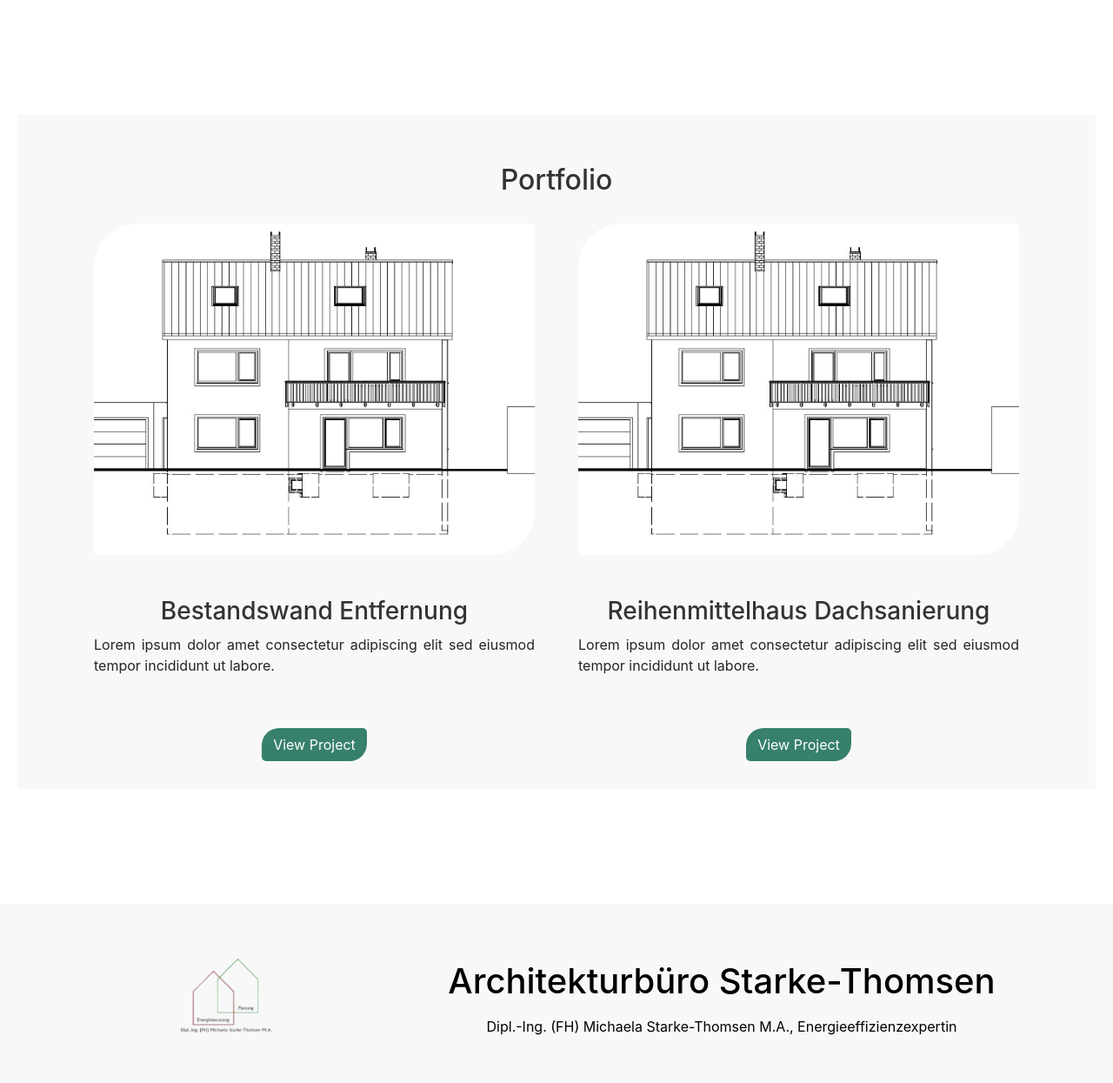
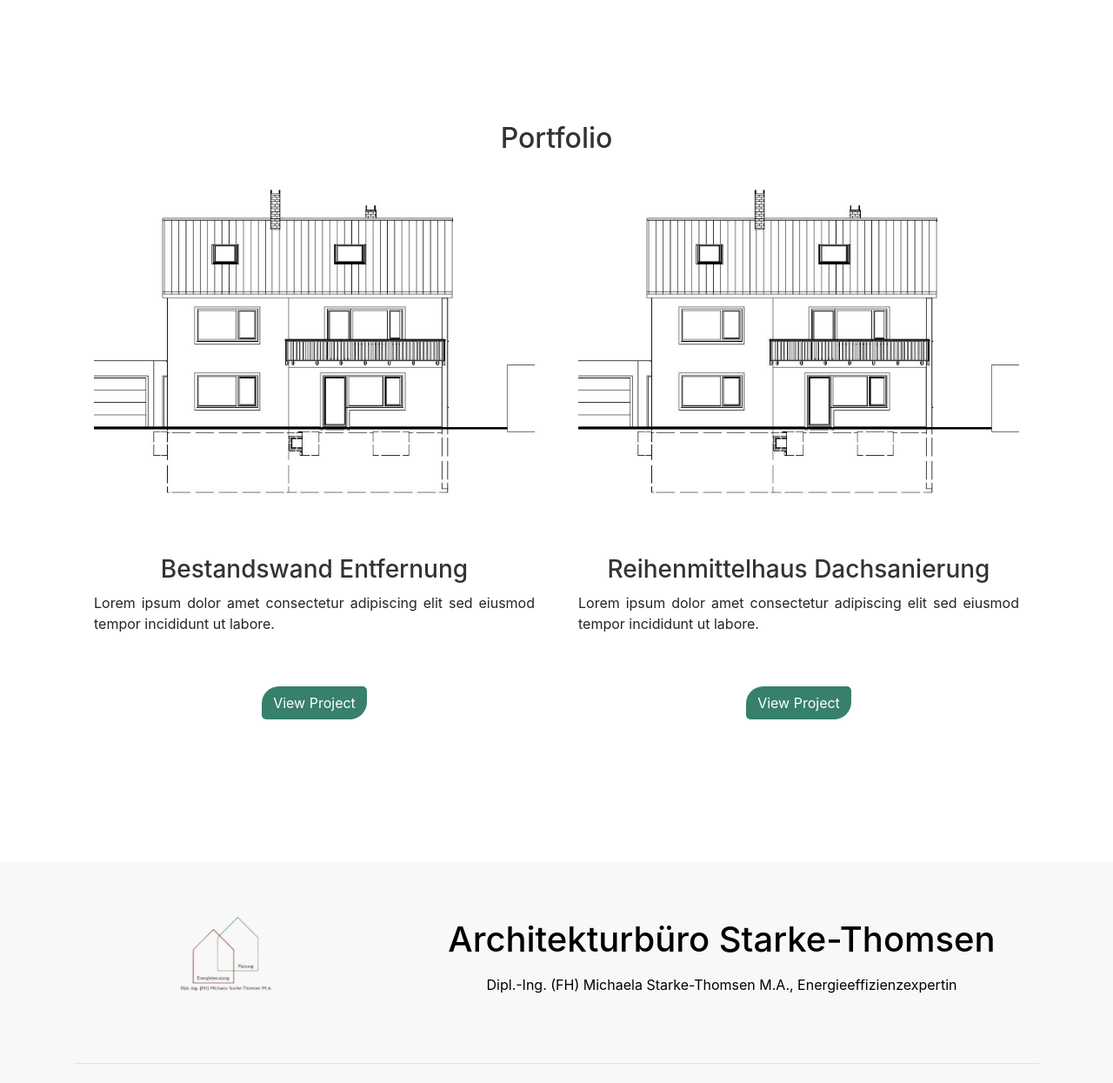
Before and after one commit to DouniaBK/arkitekture-MST, a Django app: page /portfolio/ in a window 1280 px wide. Shown: the part 76-1321 px from the top of the page at 87% size. Run offline with Django 5.2, Linux system fonts and the light colour scheme; some libraries are stand-ins or nearby versions.

Commit message:
fix: minor style of portfolio and about me

```diff
--- a/home/templates/home/portfolio.html
+++ b/home/templates/home/portfolio.html
@@ -6,10 +6,10 @@
 
 
 <!-- Portfolio section -->
-<div class="container-fluid m-7" id="portfolio">
+<div class="container-fluid m-7">
     <div class="container p-2">
     <div class="content-section">
-        <h2 class="mt-5">Portfolio</h2>
+        <h2 class="">Portfolio</h2>
         <div class="row justify-content-center">
             <div class="col-lg-6">
                 <div class="project">
```
Also changed, not shown: home/templates/home/about.html (+5 -4 lines).
